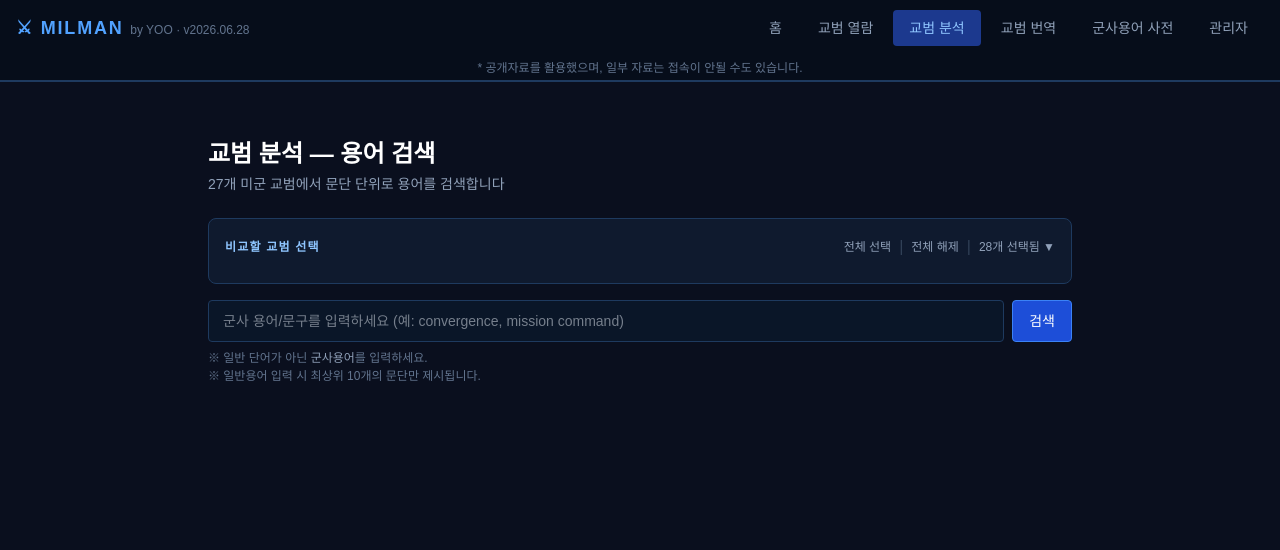
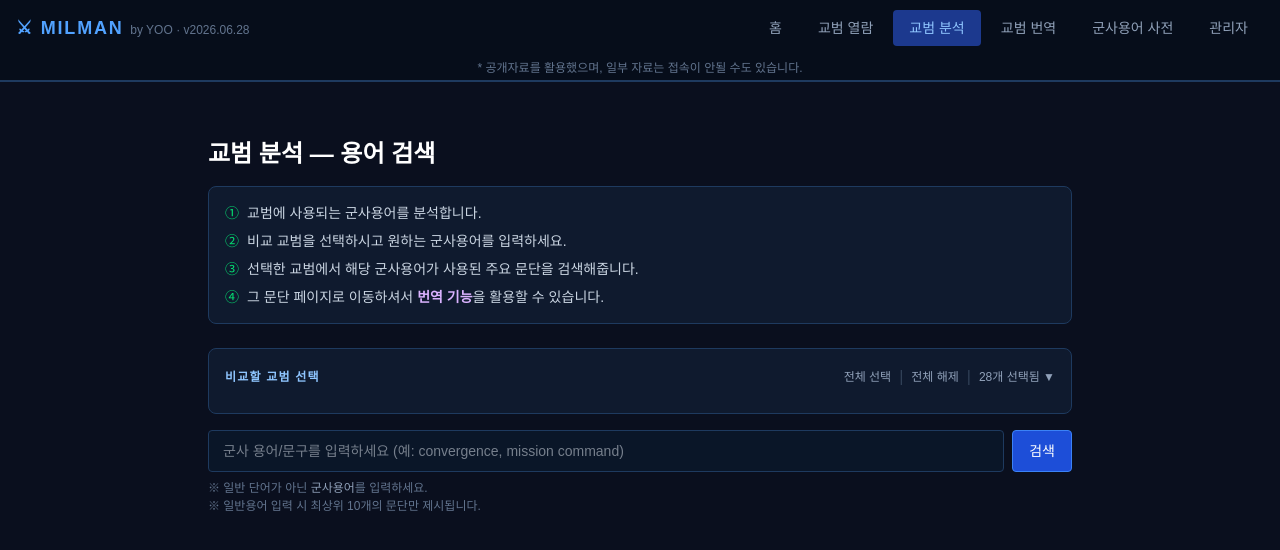
Before and after one commit to dev-genius/military-manual-app, a Next.js app: page /analyze in a window 1280 px wide. Shown: the top 550 px of the page. Built offline with nearby package versions, Linux system fonts and the light colour scheme.

Commit message:
Add usage guide to analyze page
Co-Authored-By: Claude Sonnet 4.6 <noreply@anthropic.com>

```diff
--- a/src/app/analyze/page.tsx
+++ b/src/app/analyze/page.tsx
@@ -136,8 +136,25 @@ export default function SearchPage() {
 
   return (
     <div className="max-w-4xl mx-auto px-4 py-8">
-      <h1 className="text-2xl font-bold text-white mb-1">교범 분석 — 용어 검색</h1>
-      <p className="text-slate-400 text-sm mb-6">27개 미군 교범에서 문단 단위로 용어를 검색합니다</p>
+      <h1 className="text-2xl font-bold text-white mb-4">교범 분석 — 용어 검색</h1>
+      <div className="military-card p-4 flex flex-col gap-2 mb-6">
+        <div className="flex items-start gap-2 text-sm text-slate-300">
+          <span className="text-green-400 shrink-0">①</span>
+          <span>교범에 사용되는 군사용어를 분석합니다.</span>
+        </div>
+        <div className="flex items-start gap-2 text-sm text-slate-300">
+          <span className="text-green-400 shrink-0">②</span>
+          <span>비교 교범을 선택하시고 원하는 군사용어를 입력하세요.</span>
+        </div>
+        <div className="flex items-start gap-2 text-sm text-slate-300">
+          <span className="text-green-400 shrink-0">③</span>
+          <span>선택한 교범에서 해당 군사용어가 사용된 주요 문단을 검색해줍니다.</span>
+        </div>
+        <div className="flex items-start gap-2 text-sm text-slate-300">
+          <span className="text-green-400 shrink-0">④</span>
+          <span>그 문단 페이지로 이동하셔서 <span className="text-purple-300 font-semibold">번역 기능</span>을 활용할 수 있습니다.</span>
+        </div>
+      </div>
 
       {/* 교범 선택 */}
       <div className="military-card p-4 mb-4">
```
